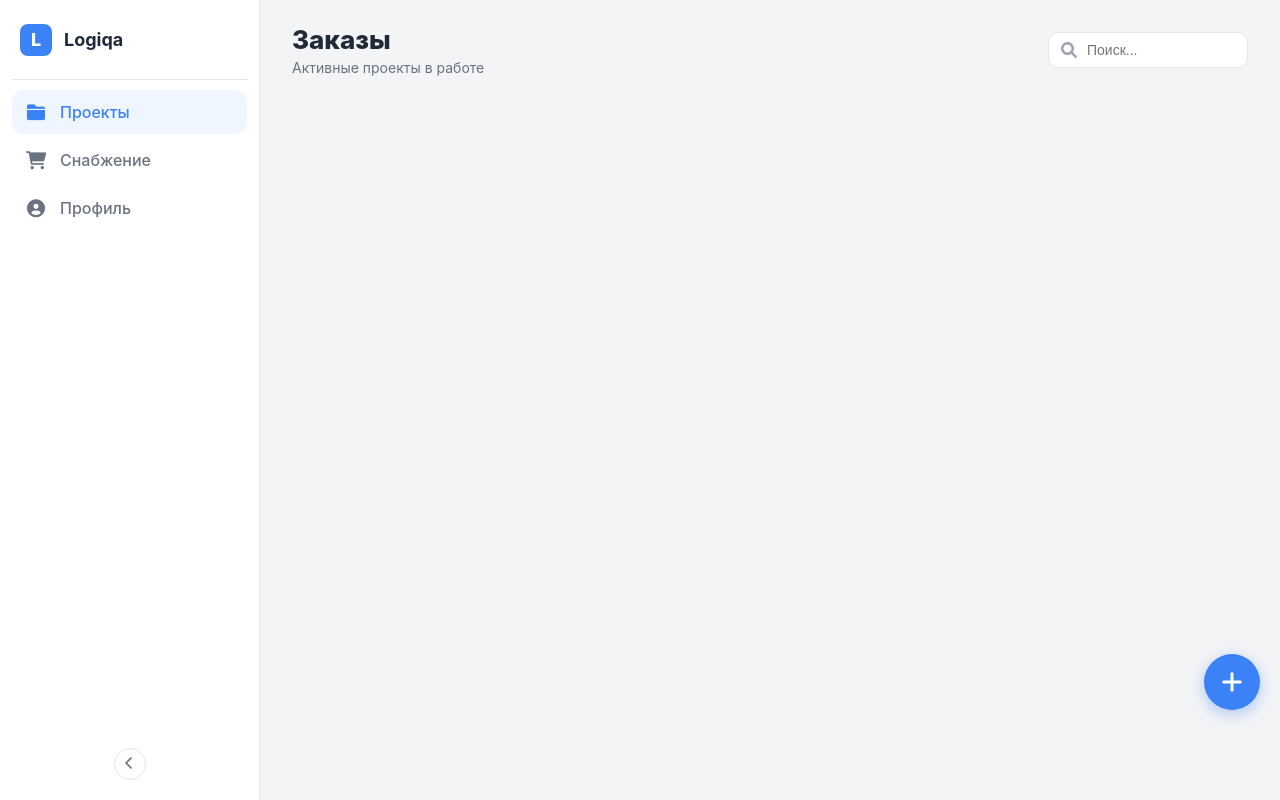
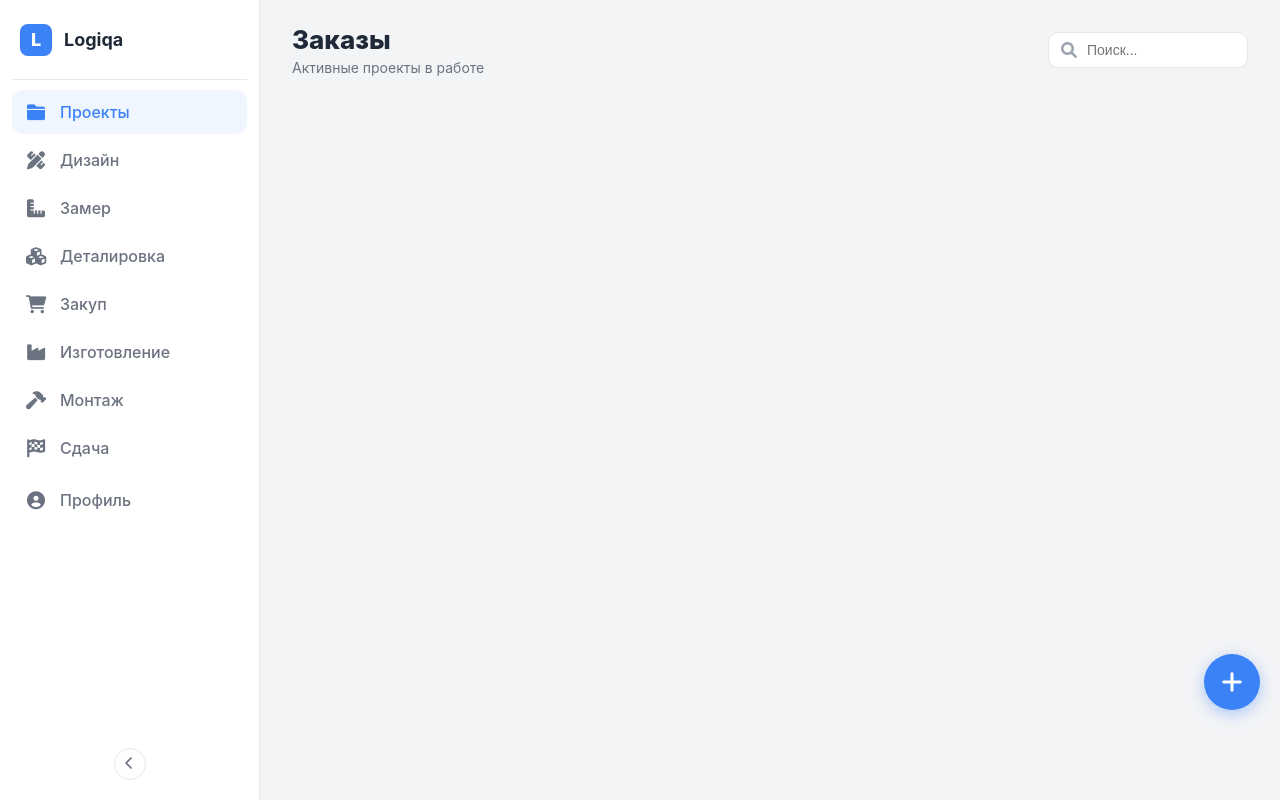
Before and after one commit to Ralibaevk/Ralibaevk.github.io, a plain HTML site: page index.html in a window 1280 px wide. Drawn offline with nearby package versions, Linux system fonts and the light colour scheme.

Commit message:
Add files via upload

```diff
--- a/index.html
+++ b/index.html
@@ -31,13 +31,34 @@
       </div>
 
       <nav class="nav-links">
-        <div class="nav-item active" onclick="app.goHome()" title="Проекты">
+        <div class="nav-item active" id="nav-projects" onclick="app.navTo('projects')" title="Проекты">
           <i class="fas fa-folder"></i> <span class="nav-text">Проекты</span>
         </div>
-        <div class="nav-item" onclick="alert('Скоро')" title="Снабжение">
-          <i class="fas fa-shopping-cart"></i> <span class="nav-text">Снабжение</span>
+        <div class="nav-item" id="nav-design" onclick="app.navTo('design')" title="Дизайн">
+          <i class="fas fa-pencil-ruler"></i> <span class="nav-text">Дизайн</span>
         </div>
-        <div class="nav-item" onclick="profile.open()" title="Профиль">
+        <div class="nav-item" id="nav-measure" onclick="app.navTo('measure')" title="Замер">
+          <i class="fas fa-ruler-combined"></i> <span class="nav-text">Замер</span>
+        </div>
+        <div class="nav-item" id="nav-detail" onclick="app.navTo('detail')" title="Деталировка">
+          <i class="fas fa-cubes"></i> <span class="nav-text">Деталировка</span>
+        </div>
+        <div class="nav-item" id="nav-supply" onclick="app.navTo('supply')" title="Снабжение">
+          <i class="fas fa-shopping-cart"></i> <span class="nav-text">Закуп</span>
+        </div>
+        <div class="nav-item" id="nav-production" onclick="app.navTo('production')" title="Изготовление">
+          <i class="fas fa-industry"></i> <span class="nav-text">Изготовление</span>
+        </div>
+        <div class="nav-item" id="nav-install" onclick="app.navTo('install')" title="Монтаж">
+          <i class="fas fa-hammer"></i> <span class="nav-text">Монтаж</span>
+        </div>
+        <div class="nav-item" id="nav-handover" onclick="app.navTo('handover')" title="Сдача">
+          <i class="fas fa-flag-checkered"></i> <span class="nav-text">Сдача</span>
+        </div>
+
+        <div style="flex:1"></div> <!-- Spacer to push profile down if needed, or just specific margin -->
+
+        <div class="nav-item" id="nav-profile" onclick="app.navTo('profile')" title="Профиль">
           <i class="fas fa-user-circle"></i> <span class="nav-text">Профиль</span>
         </div>
       </nav>
@@ -196,7 +217,7 @@
     <div class="b-item active" onclick="app.goHome()"><i class="fas fa-folder"></i><span>Проекты</span></div>
     <div class="b-item" onclick="alert('Скоро')"><i class="fas fa-search"></i><span>Закуп</span></div>
     <div class="b-item" onclick="alert('Скоро')"><i class="fas fa-hard-hat"></i><span>Цех</span></div>
-    <div class="b-item" onclick="profile.open()"><i class="fas fa-user"></i><span>Профиль</span></div>
+    <div class="b-item" onclick="app.navTo('profile')"><i class="fas fa-user"></i><span>Профиль</span></div>
   </div>
 
   <!-- Модалки -->
--- a/js/app.js
+++ b/js/app.js
@@ -34,7 +34,7 @@ const app = {
                 projects.init();
             } else {
                 // No Company
-                if (window.profile) profile.open();
+                if (window.profile) this.navTo('profile');
             }
 
             if (window.manager) manager.updateDatalist();
@@ -72,9 +72,37 @@ const app = {
     },
 
     // Навигация
+    navTo(sectionId) {
+        // 1. Sidebar Active State
+        document.querySelectorAll('.nav-item').forEach(el => el.classList.remove('active'));
+        const navItem = document.getElementById('nav-' + sectionId);
+        if (navItem) navItem.classList.add('active');
+
+        // 2. Routing
+        if (sectionId === 'projects') {
+            this.showScreen('view-projects-list');
+            projects.render();
+        } else if (sectionId === 'profile') {
+            profile.open();
+        } else {
+            // Placeholder for other sections
+            console.log('Nav to ' + sectionId);
+            // Optional: show a "In Development" screen
+            // this.showScreen('view-dev');
+            // For now, let's just keep the current screen or do nothing,
+            // BUT the prompt said: "Пока они будут вести на страницу-заглушку "В разработке" или просто переключать класс активности."
+            // We just switched the class above. Let's maybe alert or just leave it.
+            // Let's at least clear the screen if it's not projects/profile to indicate change?
+            // actually user said "или просто переключать класс активности".
+            // A nice touch would be to show a generic "Coming Soon" if we had one.
+            // For now, let's NOT change the screen content if it's not implemented, to avoid "White Screen" confusion,
+            // OR let's alert.
+            // Better: let's do nothing but switch the active class, as requested as an option.
+        }
+    },
+
     goHome() {
-        this.showScreen('view-projects-list');
-        projects.render();
+        this.navTo('projects');
     },
 
     openProject(id) {
--- a/js/profile.js
+++ b/js/profile.js
@@ -2,12 +2,8 @@
 
 const profile = {
     async init() {
-        // Проверяем авторизацию перед рендером
-        if (app.user) {
-            this.render();
-        } else {
-            console.log("Ждем пользователя...");
-        }
+        // Всегда рендерим, даже если юзера нет (будет Гость)
+        this.render();
     },
 
     open() {
```
